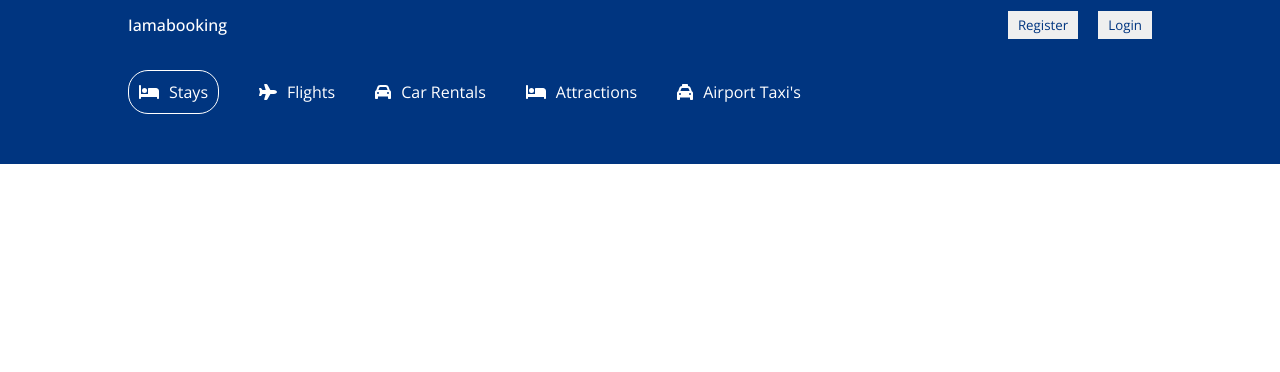
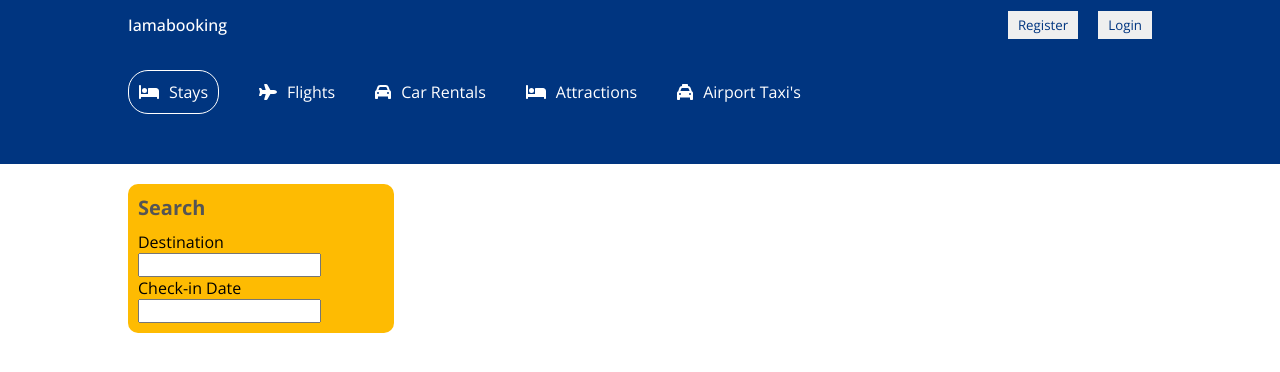
Before and after one commit to Nabeel87/booking, a React (Create React App) app: page /hotels in a window 1280 px wide. Shown: the top 372 px of the page. Built offline with nearby package versions, Linux system fonts and the light colour scheme.

Commit message:
working on search

```diff
--- a/src/components/header/Header.jsx
+++ b/src/components/header/Header.jsx
@@ -7,8 +7,11 @@ import { useState } from "react";
 import 'react-date-range/dist/styles.css'; //main css file
 import 'react-date-range/dist/theme/default.css';//theme css file
 import { format } from "date-fns";
+import { useNavigate } from "react-router-dom";
 
 const Header = ({type}) => {
+
+    const [destination, setdestination] =useState("");
 
     const [openDate, setOpenDate] = useState(false);
     const [date, setDate] = useState([
@@ -26,6 +29,8 @@ const Header = ({type}) => {
         room: 1,
     });
 
+    const navigate = useNavigate();
+
     const handleOption = (name, operation) => {
         setOptions(prev => {
             return {
@@ -33,6 +38,10 @@ const Header = ({type}) => {
                 [name]: operation === "i" ? options[name] + 1 : options[name] - 1,
             }
         })
+    }
+
+    const handleSearch = ()=>{
+        navigate("./hotels", {state:{destination,date,options}})
     }
 
     return (
@@ -74,6 +83,7 @@ const Header = ({type}) => {
                                     type="text"
                                     placeholder="Where are you going?"
                                     className="headerSearchinput"
+                                    onChange={e=>setdestination(e.target.value)}
                                 />
                             </div>
                             <div className="headerSearchItem">
@@ -149,7 +159,7 @@ const Header = ({type}) => {
                                 </div>}
                             </div>
                             <div className="headerSearchItem">
-                                <button className="headerBtn">Search</button>
+                                <button className="headerBtn" onClick={handleSearch}>Search</button>
                             </div>
                         </div></>}
             </div>
--- a/src/pages/list/List.jsx
+++ b/src/pages/list/List.jsx
@@ -1,13 +1,35 @@
 import React from "react";
+import "./list.css";
 import Navbar from "../../components/navbar/Navbar";
 import Header from "../../components/header/Header";
+import { useLocation } from "react-router-dom";
 
 
 const List = () => {
+
+  const location = useLocation;
+  console.log(location)
+
   return (
     <div>
       <Navbar />
       <Header type="list" />
+      <div className="listContainer">
+        <div className="listWrapper">
+          <div className="listSearch">
+            <h1 className="lsTitle">Search</h1>
+            <div className="lsItem">
+              <label>Destination</label>
+              <input type="text" />
+            </div>
+            <div className="lsItem">
+              <label>Check-in Date</label>
+              <input type="text" />
+            </div>
+          </div>
+          <div className="listResult"></div>
+        </div>
+      </div>
     </div>
   )
 }
--- /dev/null
+++ b/src/pages/list/list.css
@@ -0,0 +1,27 @@
+.listContainer{
+    display: flex;
+    justify-content: center;
+    margin-top: 20px;
+}
+.listWrapper{
+    width: 100%;
+    max-width: 1024px;
+    display: flex;
+    gap: 20px;
+}
+.listSearch{
+    flex: 1;
+    background-color: #febb02;
+    padding: 10px;
+    border-radius: 10px;
+    position: sticky;
+    top: 10px;
+}
+.lsTitle{
+    font-size: 20px;
+    color: #555;
+    margin-bottom: 10px;
+}
+.listResult{
+    flex: 3;
+}
```
